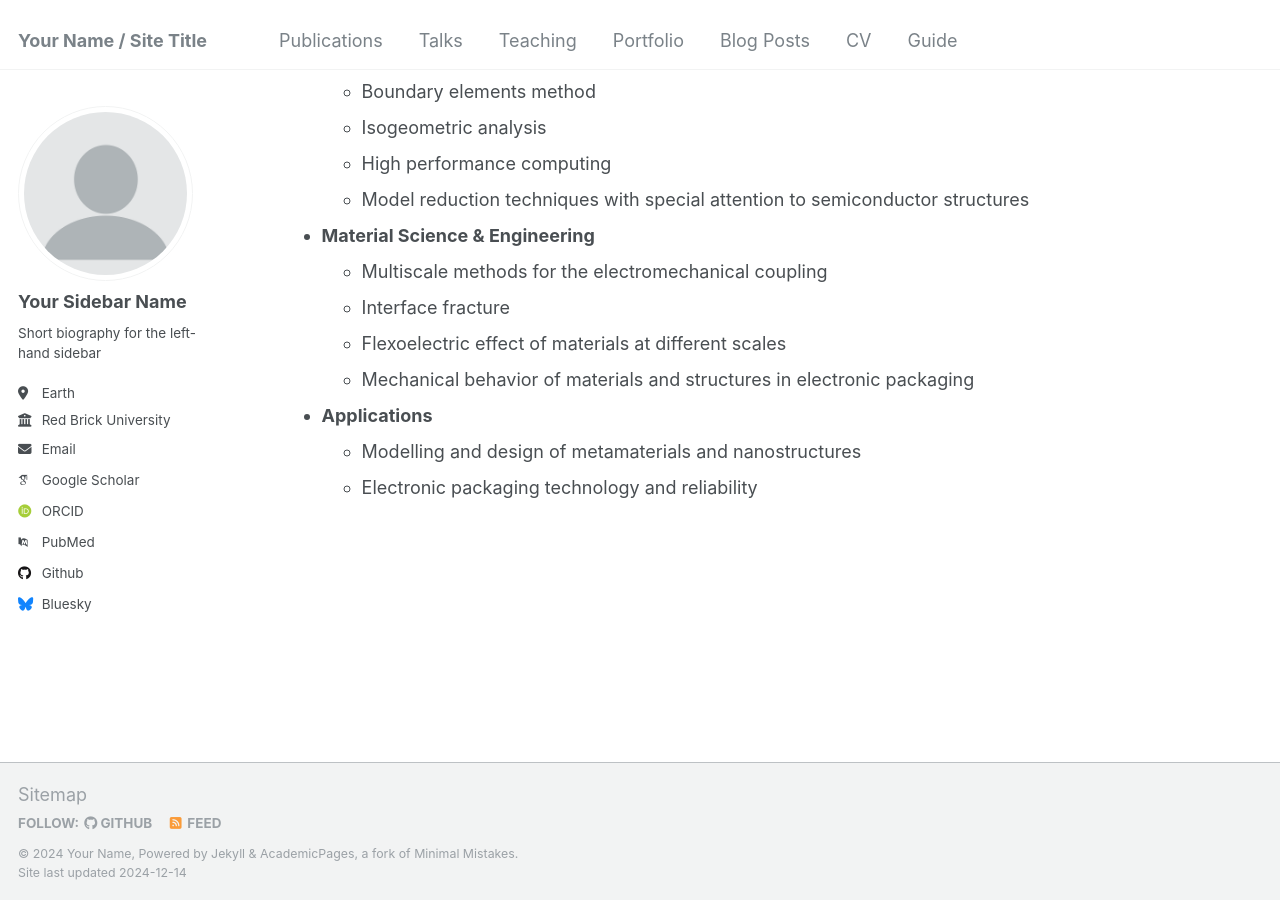
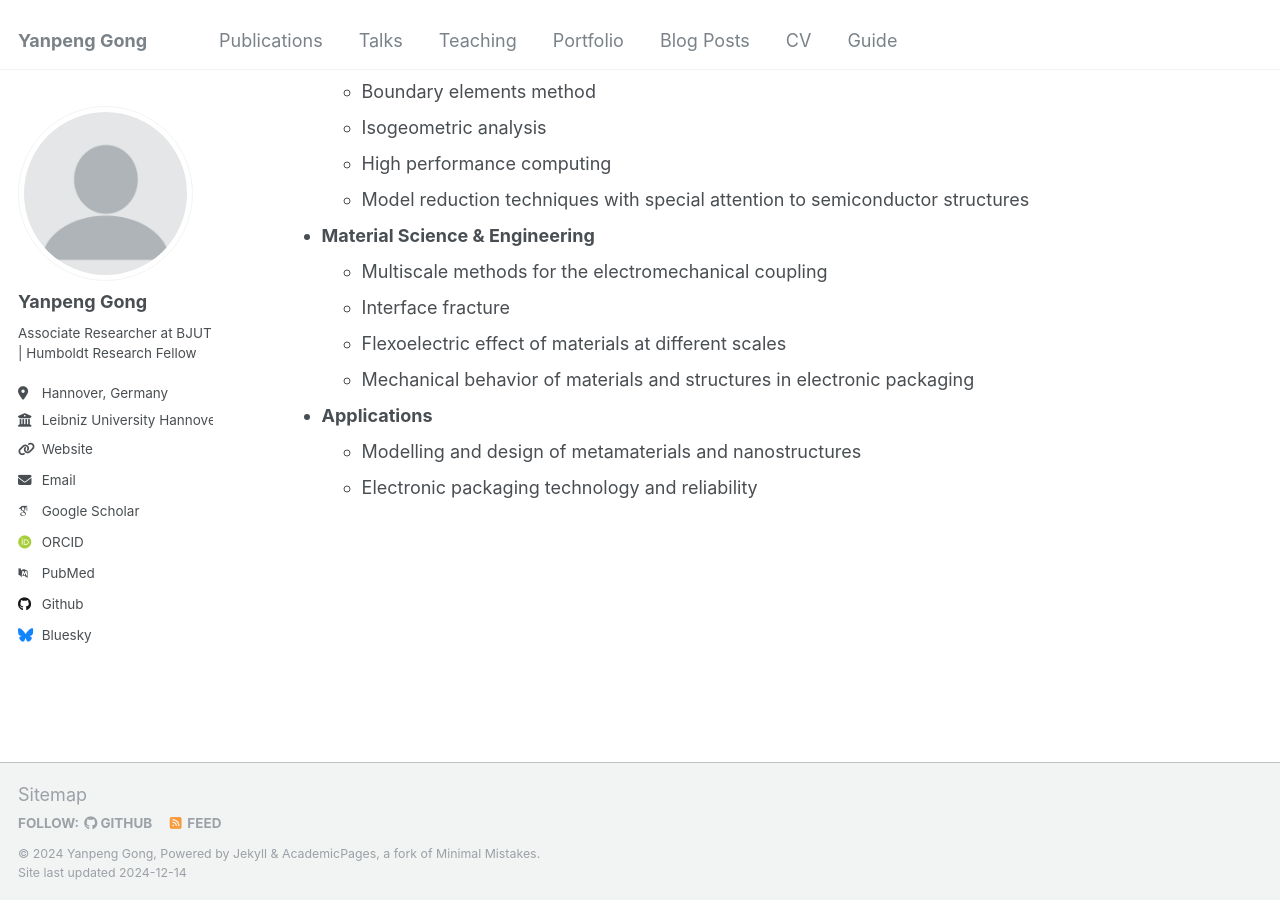
Before and after one commit to yanpeng-gong/yanpeng-gong.github.io, a Jekyll site: the page built from _pages/about.md, in a window 1280 px wide and 900 px high, scrolled down 700 px. Built offline with Jekyll 4.4.1, drawn with Linux system fonts in a browser that asks for light colours; some web fonts are replaced.

Commit message:
Update _config.yml

```diff
--- a/_config.yml
+++ b/_config.yml
@@ -8,13 +8,13 @@
 
 # Basic Site Settings
 locale                   : "en-US"
-title                    : "Your Name / Site Title"
+title                    : "Yanpeng Gong"
 title_separator          : "-"
-name                     : &name "Your Name"
-description              : &description "personal description"
-url                      : https://academicpages.github.io # the base hostname & protocol for your site e.g. "https://[your GitHub username].github.io"
-baseurl                  : "" # the subpath of your site, e.g. "/blog"
-repository               : "academicpages/academicpages.github.io"
+name                     : &name "Yanpeng Gong"
+description              : &description "Associate Researcher at BJUT"
+url                      : https://yanpeng-gong.github.io
+baseurl                  : ""
+repository               : "yanpeng-gong/yanpeng-gong.github.io"
 
 # Site Author - The following control what appear as part of the author content on the side bar.
 #               If a field is blank the icon and link will not appear, otherwise it will be shown.
@@ -22,13 +22,13 @@ repository               : "academicpages/academicpages.github.io"
 author:
   # Biographic information
   avatar           : "profile.png"
-  name             : "Your Sidebar Name"
+  name             : "Yanpeng Gong"
   pronouns         : # example: "she/her"
-  bio              : "Short biography for the left-hand sidebar"
-  location         : "Earth"
-  employer         : "Red Brick University"
-  uri              : # URL
-  email            : "none@example.org"
+  bio              :  "Associate Researcher at BJUT | Humboldt Research Fellow"
+  location         : "Hannover, Germany"
+  employer         : "Leibniz University Hannover"
+  uri              : https://yanpeng-gong.github.io
+  email            : yanpeng.gong@bjut.edu.cn"
 
   # Academic websites
   arxiv            : # URL - Update with the correct link to your profile
```
